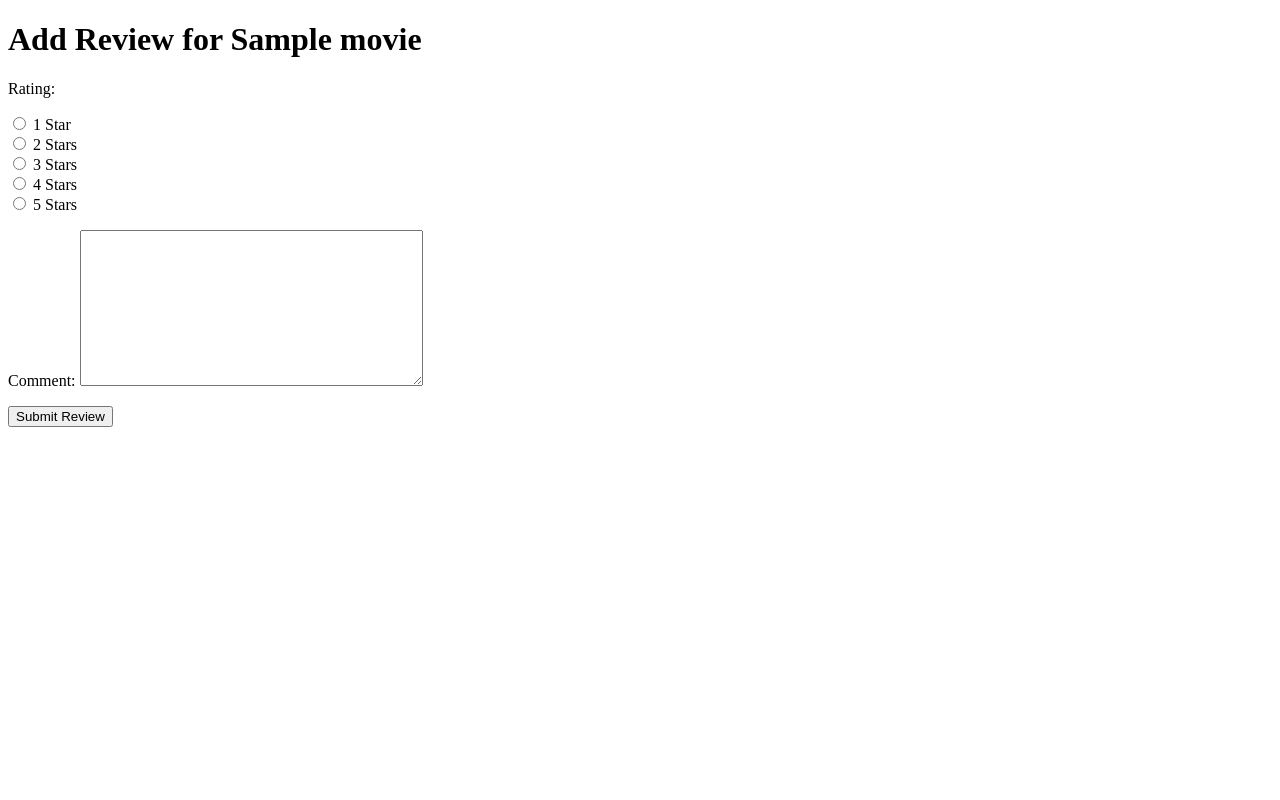
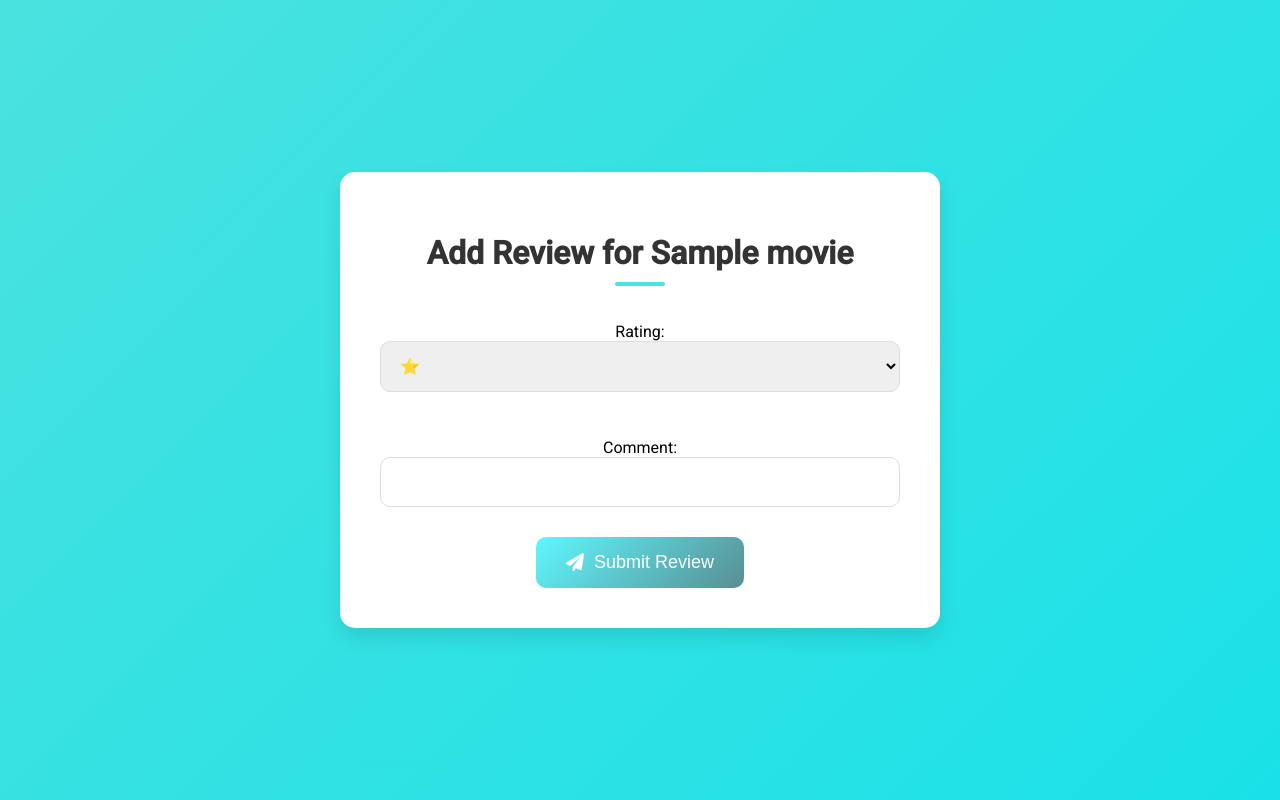
Before and after one commit to Ramos-GS/Review-Master, a Django app: page /movies/1/review/ in a window 1280 px wide. Run offline with Django 5.2, Linux system fonts and the light colour scheme; a user stored in the database is signed in; tables that the repository leaves empty hold one stand-in row (values such as "Sample post").

Commit message:
feat(forms): update forms.py and add_review.html template
Modified the 'forms.py' file in the 'movies' directory to enhance the form functionality for adding reviews. Additionally, updated the 'add_review.html' template located in the 'movies/templates/' directory to improve the user interface for adding reviews.

The changes include:
- **movies/forms.py**: Updated form validation and fields to ensure accurate and secure submission of review data.
- **movies/templates/add_review.html**: Refined the layout and styling of the review form for better usability and visual appeal.

These updates contribute to a more seamless and user-friendly process for adding reviews, enhancing the overall user experience.

```diff
--- a/core/movies/forms.py
+++ b/core/movies/forms.py
@@ -10,14 +10,15 @@ class UserRegistrationForm(UserCreationForm):
 
 class ReviewForm(forms.ModelForm):
     RATING_CHOICES = [
-        (1, '1 Star'),
-        (2, '2 Stars'),
-        (3, '3 Stars'),
-        (4, '4 Stars'),
-        (5, '5 Stars'),
+        (1, '⭐'),
+        (2, '⭐⭐'),
+        (3, '⭐⭐⭐'),
+        (4, '⭐⭐⭐⭐'),
+        (5, '⭐⭐⭐⭐⭐'),
     ]
 
-    rating = forms.ChoiceField(choices=RATING_CHOICES, widget=forms.RadioSelect)
+    rating = forms.ChoiceField(choices=RATING_CHOICES, widget=forms.Select)
+    comment = forms.CharField(widget=forms.TextInput(attrs={'maxlength': 200}))
 
     class Meta:
         model = Review
--- a/core/movies/templates/add_review.html
+++ b/core/movies/templates/add_review.html
@@ -2,13 +2,127 @@
 <html>
 <head>
     <title>Add Review for {{ movie.title }}</title>
+    <style>
+        @import url('https://fonts.googleapis.com/css2?family=Roboto:wght@400;500&display=swap');
+        @import url('https://cdnjs.cloudflare.com/ajax/libs/font-awesome/6.0.0-beta3/css/all.min.css');
+
+        body {
+            font-family: 'Roboto', sans-serif;
+            background: linear-gradient(135deg, #4ae2df, #1ae1e8);
+            display: flex;
+            justify-content: center;
+            align-items: center;
+            height: 100vh;
+            margin: 0;
+            padding: 20px;
+            box-sizing: border-box;
+        }
+        .container {
+            background-color: #ffffff;
+            padding: 40px;
+            border-radius: 15px;
+            box-shadow: 0 10px 20px rgba(0, 0, 0, 0.1);
+            width: 100%;
+            max-width: 600px;
+            text-align: center;
+            transition: transform 0.3s ease, box-shadow 0.3s ease;
+            box-sizing: border-box;
+        }
+        .container:hover {
+            transform: translateY(-10px);
+            box-shadow: 0 20px 40px rgba(0, 0, 0, 0.2);
+        }
+        h1 {
+            font-size: 32px;
+            color: #333333;
+            margin-bottom: 20px;
+            position: relative;
+        }
+        h1::after {
+            content: '';
+            width: 50px;
+            height: 4px;
+            background-color: #4ae2df;
+            display: block;
+            margin: 10px auto 0;
+            border-radius: 2px;
+        }
+        form {
+            display: flex;
+            flex-direction: column;
+            align-items: center;
+        }
+        form p {
+            width: 100%;
+            margin-bottom: 15px;
+        }
+        form input, form textarea, form select {
+            width: 100%;
+            padding: 15px;
+            margin-bottom: 15px;
+            border: 1px solid #dddddd;
+            border-radius: 10px;
+            font-size: 16px;
+            transition: border-color 0.3s ease, box-shadow 0.3s ease;
+            box-sizing: border-box;
+        }
+        form input:focus, form textarea:focus, form select:focus {
+            border-color: #4ae2df;
+            outline: none;
+            box-shadow: 0 0 10px rgba(81, 134, 133, 0.2);
+        }
+        .rating {
+            display: flex;
+            justify-content: center;
+            margin-bottom: 20px;
+        }
+        .rating input {
+            display: none;
+        }
+        .rating label {
+            font-size: 30px;
+            color: #ccc;
+            cursor: pointer;
+            transition: color 0.3s ease, transform 0.3s ease;
+        }
+        .rating label:hover,
+        .rating label:hover ~ label,
+        .rating input:checked ~ label {
+            color: gold;
+            transform: scale(1.2);
+        }
+        button {
+            padding: 15px 30px;
+            background: linear-gradient(135deg, #5ff7ff, #588e92);
+            border: none;
+            border-radius: 10px;
+            color: #ffffff;
+            font-size: 18px;
+            cursor: pointer;
+            transition: background 0.3s ease, transform 0.3s ease;
+            display: flex;
+            align-items: center;
+            justify-content: center;
+        }
+        button:hover {
+            background: linear-gradient(135deg, #9bfaff, #88c5c9);
+            transform: scale(1.05);
+        }
+        button i {
+            margin-right: 10px;
+        }
+    </style>
 </head>
 <body>
-    <h1>Add Review for {{ movie.title }}</h1>
-    <form method="post">
-        {% csrf_token %}
-        {{ form.as_p }}
-        <button type="submit">Submit Review</button>
-    </form>
+    <div class="container">
+        <h1>Add Review for {{ movie.title }}</h1>
+        <form method="post">
+            {% csrf_token %}
+            {{ form.as_p }}
+            <button type="submit">
+                <i class="fas fa-paper-plane"></i> Submit Review
+            </button>
+        </form>
+    </div>
 </body>
 </html>
```
